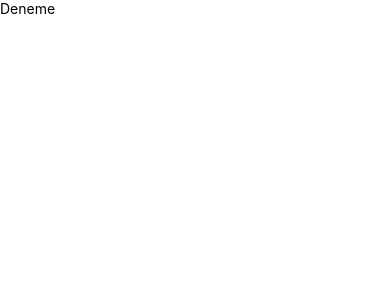
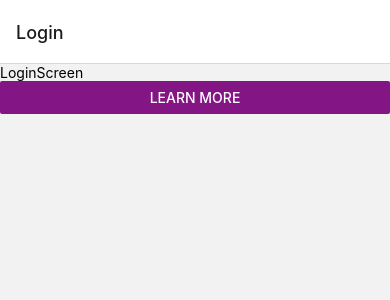
Before and after one commit to elifnuryy/Taskify, a React Native app: screen /Login in a window 390 px wide. Shown: the top 300 px of the page. Built offline with nearby package versions, Linux system fonts and the light colour scheme.

Commit message:
Taskify-1

```diff
--- a/App.js
+++ b/App.js
@@ -1,8 +1,8 @@
-import { StatusBar } from 'expo-status-bar';
-import { View, Text } from 'react-native';
-
-export default function App() {
-  return (
-      <Text>Deneme</Text>
-  );
+import React from 'react'
+import NavigationStack from './src/navigation'
+import 'react-native-gesture-handler';
+export default function App(){
+    return(
+     < NavigationStack/>
+    )
 }
--- a/package.json
+++ b/package.json
@@ -10,11 +10,14 @@
   },
   "dependencies": {
     "@react-navigation/native": "^6.1.17",
+    "@react-navigation/native-stack": "^6.9.26",
+    "@react-navigation/stack": "^6.3.29",
     "expo": "^50.0.14",
     "expo-status-bar": "~1.11.1",
     "nativewind": "^2.0.11",
     "react": "18.2.0",
     "react-native": "0.73.6",
+    "react-native-gesture-handler": "~2.14.0",
     "react-native-safe-area-context": "4.8.2",
     "react-native-screens": "~3.29.0"
   },
--- a/src/navigation/AuthStack.js
+++ b/src/navigation/AuthStack.js
@@ -1,9 +1,21 @@
-import {Text,View } from "react-native";
-import React from "react";
-export default function AuthStackr(){
+
+import React from 'react'
+import { createStackNavigator } from '@react-navigation/stack';
+import { LoginScreen,RegisterScreen } from '../screen';
+import { createNativeStackNavigator } from '@react-navigation/native-stack';
+import { NavigationContainer } from '@react-navigation/native';
+const Stack = createStackNavigator();
+
+export default function AuthStack(){
     return(
-        <View>
-            <Text>AuthStack</Text>
-        </View>
+
+        <NavigationContainer>
+        <Stack.Navigator initialRouteName='Login' screenOptions={{headerShown:true}}>
+        <Stack.Screen name="Login" component={LoginScreen} />
+        <Stack.Screen name="Register" component={RegisterScreen} />
+      </Stack.Navigator>
+</NavigationContainer>
+
+
     )
 }
--- a/src/navigation/UserStack.js
+++ b/src/navigation/UserStack.js
@@ -1,5 +1,5 @@
-import {Text,View } from "react-native";
-import React from "react";
+import {Text,View } from 'react-native'
+import React from 'react'
 export default function UserStack(){
     return(
         <View>
--- /dev/null
+++ b/src/navigation/index.jsx
@@ -0,0 +1,18 @@
+import {StyleSheet,Text,View } from 'react-native'
+import React from 'react'
+import UserStack from './UserStack';
+import AuthStack from './AuthStack';
+export default function NavigationStack(){
+    const islogin = false;
+    return(
+        <>
+        {islogin ?
+            <UserStack/>
+       :
+       <AuthStack/>
+        }
+        </>
+    )
+}
+
+const styles = StyleSheet.create({})
--- a/src/screen/HomeScreen.jsx
+++ b/src/screen/HomeScreen.jsx
@@ -1,13 +1,10 @@
-import { RefreshControlBase } from "react-native";
-
-RefreshControlBase
-import { Text,View } from "react-native";
-import React from "react";
+import { Text,View } from 'react-native'
+import React from 'react'
 
 export default function HomeScreen() {
     return(
-        <View className="bg-red-600 flex-1">
-            <Text>HomeScreen</Text>
+        <View className="bg-red-600 flex-1 py-20">
+            <Text className="text-[37px]">HomeScreen</Text>
         </View>
     )
 }
--- a/src/screen/LoginScreen.jsx
+++ b/src/screen/LoginScreen.jsx
@@ -1,10 +1,17 @@
-import {Text,View } from "react-native";
+import {Button, Text,View } from "react-native";
 import React from "react";
 
 export default function LoginScreen(){
     return(
         <View>
             <Text>LoginScreen</Text>
+            <Button
+            onPress={()=>navigation.navigate('Register')}
+            title="Learn More"
+            color="#841584"
+            accessibilityLabel="Learn more about this purple button"
+          />
+
         </View>
     )
 }
--- /dev/null
+++ b/src/screen/index.js
@@ -0,0 +1,10 @@
+import HomeScreen from "./HomeScreen";
+import LoginScreen from "./LoginScreen";
+import RegisterScreen from "./RegisterScreen";
+
+
+export{
+    HomeScreen,
+    LoginScreen,
+    RegisterScreen
+}
```
Also changed, not shown: src/navigation/index.js (deleted), 1 other file (tests, documents, lock files or other folders).
